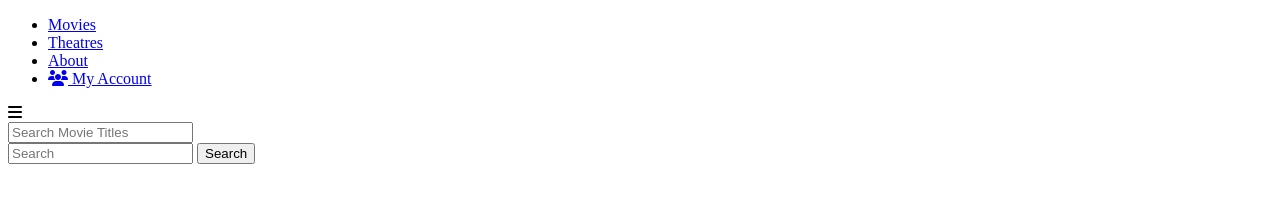
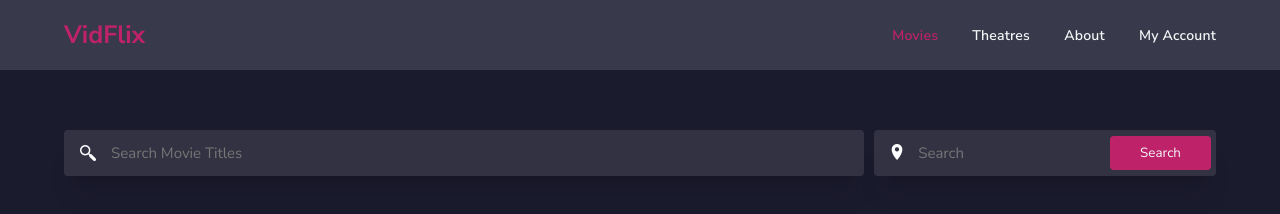
Before and after one commit to moorebarrett-jodiann/VidFlix, a website: page index.html in a window 1280 px wide. Drawn offline with Linux system fonts and the light colour scheme.

Commit message:
add header and search area

```diff
--- a/index.html
+++ b/index.html
@@ -19,29 +19,31 @@
         <main>
             <header>
                 <div class="container flexbox">
-                    <div class="logo-container"></div>
+                    <div class="logo-container"><h2>VidFlix</h2></div>
                     <div class="nav-container">
                         <nav>
                             <ul>
-                                <li><a href="#">Movies</a></li>
+                                <li class="default"><a href="#">Movies</a></li>
                                 <li><a href="#">Theatres</a></li>
                                 <li><a href="#">About</a></li>
-                                <li><a href="#"><i class="fa-solid fa-users"></i> My Account</a></li>
+                                <li><a href="#">My Account</a></li>
                             </ul>
                         </nav>
                     </div>
                     <div class="burger-menu"><i class="fa-solid fa-bars"></i></div>
                 </div>
             </header>
-            <section>
-                <div class="filter-container">
-                    <input type="text" placeholder="Search Movie Titles">
-                    <div class="search-container">
-                        <input type="text" placeholder="Search">
-                        <button>Search</button>
+            <section class="main">
+                <div class="movie-container container">
+                    <div class="filter-container flexbox">
+                        <input class="title-search" type="text" placeholder="Search Movie Titles">
+                        <div class="search-container flexbox">
+                            <input type="text" placeholder="Search">
+                            <button class="cta">Search</button>
+                        </div>
                     </div>
+                    <div class="movie-grid"></div>
                 </div>
-                <div class="movie-grid"></div>
             </section>
         </main>
     </body>
--- /dev/null
+++ b/src/stylesheet/base.css
@@ -0,0 +1,84 @@
+@import "./reset.css";
+
+:root {
+    /*greyscale*/
+    --app-dark-bg:#131313;
+    --app-light-bg:#e0e0e0;
+    --app-dark-grey:#2c2d33;
+    --app-medium-grey:#38394a;
+    --app-light-grey:#adadb0;
+    --app-white:#f1f2f3;
+    --app-black:#0b0b0b;
+    --app-light-text-color: #f4f6f8;
+    --app-dark-text-color: #1c1c1c;
+    --app-grey-text-color: #343434;
+
+    /*colors*/
+    --app-rich-black:#1b1b2e;
+    --app-navy: #0a192f;
+    --app-light-navy: #112240;
+    --app-lightest-navy: #233554;
+    --app-navy-shadow: rgba(0, 0, 0, 0.1) 0px 26px 30px -10px, rgba(0, 0, 0, 0.1) 0px 16px 10px -10px;
+    --app-dark-slate: #495670;
+    --app-slate: #8892b0;
+    --app-light-slate: #a8b2d1;
+    --app-lightest-slate: #ccd6f6;
+
+    --app-pink:#be236a;
+    --app-pink-hover:#9e255b;
+    --app-orange: #F89F5B;
+    --app-green: #18bfa1;
+    --app-blue: #33c0df;
+    --app-green-tint: rgba(100,255,218,0.1);
+
+    /*font-settings*/
+    --app-p-font-xxlarge: 24px;
+    --app-p-font-xlarge: 20px;
+    --app-p-font-large: 16px;
+    --app-p-font-regular: 14px;
+    --app-p-font-small: 12px;
+    --app-p-font-xsmall: 10px;
+    --app-p-font-xxsmall: 8px;
+
+    --app-h1: 35px;
+    --app-h2: 25px;
+    --app-h3: 15px;
+    --app-h4: 5px;
+    --app-letter-spacing: 0.2px;
+    --app-header-line-height: 70px;
+    --app-text-line-height: 50px;
+
+    /*transitions and settings*/
+    --app-transition: all 0.25s cubic-bezier(0.645,0.045,0.355,1);
+    --app-btn-padding: 8px 15px;
+    --app-border-radius: 4px;
+    --app-letter-spacing: 0.2px;
+    --app-main-transition: all 0.4s ease-in-out;
+}
+
+.container {
+    width: min(100% - 10vw, 2560px);
+    margin-inline: auto;
+}
+
+.flexbox {
+    display: flex;
+}
+
+header {
+    line-height: var(--app-header-line-height);
+    height: 70px;
+    background-color: var(--app-medium-grey);
+    min-width: 300px;
+    position: relative;
+    z-index: 10;
+}
+
+section.main {
+    background-color: var(--app-rich-black);
+    min-height: calc(100vh - 70px);
+    display: grid;
+    padding: 20px 0px;
+    position: relative;
+    z-index: 1;
+}
--- a/src/stylesheet/index.css
+++ b/src/stylesheet/index.css
@@ -0,0 +1,141 @@
+@import "./base.css";
+
+/* ======= HEADER ========*/
+header .flexbox {
+    justify-content: space-between;
+}
+
+header .logo-container h2 {
+    font-size: var(--app-h2);
+    color: var(--app-pink);
+}
+
+header .logo-container h2:hover {
+    cursor: pointer;
+}
+
+/* Show reular nav menu when screen width is 923px and above */
+@media only screen and (min-width: 923px) {
+
+    .burger-menu {
+        visibility: hidden;
+        display: none
+    }
+
+    .burger-menu i {
+        visibility: hidden;
+        display: none
+    }
+
+    nav ul {
+        list-style: none;
+    }
+
+    nav ul li {
+        visibility: visible;
+        display: inline;
+    }
+
+    nav ul li + li {
+        margin-left: 30px;
+    }
+
+    nav ul li a {
+        font-size: 14px;
+        font-weight: 600;
+        letter-spacing: var(--app-letter-spacing);
+        cursor: pointer;
+        text-decoration: none;
+        color: var(--app-light-text-color);
+        position: relative;
+        transition: var(--app-transition);
+    }
+
+    nav ul li.default a {
+        color: var(--app-pink);
+    }
+
+    nav ul li a:hover {
+        color: var(--app-pink);
+    }
+}
+
+
+/* Show hamburger icon when screen width is below 922px */
+@media only screen and (max-width: 922px) {
+    nav {
+        visibility: hidden;
+        display: none;
+    }
+
+    .burger-menu {
+        visibility: visible;
+        display: inline;
+        color: var(--app-light-text-color);
+        font-size: 16px;
+        margin-right: 20px;
+        transition: var(--app-transition);
+    }
+
+    .burger-menu:hover {
+        color: var(--app-pink);
+        cursor: pointer;
+    }
+}
+
+/* ========= MAIN ===============*/
+section .movie-container {
+    padding: 40px 0px;
+}
+
+section .movie-container .filter-container .title-search {
+    width: 70%;
+    margin-right: 10px;
+    height: 46px;
+    padding: 15px 4%;
+    background-color: rgba(255, 255, 255, 0.1);
+    border-radius: var(--app-border-radius);
+    box-shadow: var(--app-navy-shadow);
+    font-size: var(--app-p-font-regular);
+    color: var(--app-light-text-color);
+    background:  rgb(255 255 255 / 0.1) url("../images/search.png") no-repeat 15px 14px;
+    border: 1px solid transparent;
+}
+
+section .movie-container .filter-container .title-search:focus {
+    border: 1px solid rgba(255, 255, 255, 0.041);
+}
+
+section .movie-container .filter-container .search-container {
+    width: 30%;
+    height: 46px;
+    background-color: rgba(255, 255, 255, 0.1);
+    border-radius: var(--app-border-radius);
+    box-shadow: var(--app-navy-shadow);
+    font-size: var(--app-p-font-regular);
+    align-items: center;
+    justify-content: center;
+}
+
+section .movie-container .filter-container .search-container input[type="text"] {
+    width: 70%;
+    height: 100%;
+    background: transparent url("../images/pin.png") no-repeat 15px 14px;
+    padding: 15px 0 15px 13%;
+    color: var(--app-light-text-color);
+    font-size: var(--app-p-font-regular);
+}
+
+section .movie-container .filter-container .search-container button {
+    width: 30%;
+    height: 75%;
+    margin-right: 5px;
+    border-radius: var(--app-border-radius);
+    background-color: var(--app-pink);
+    color: var(--app-light-text-color);
+    transition: var(--app-transition);
+}
+
+section .movie-container .filter-container .search-container button:hover {
+    background-color: var(--app-pink-hover);
+}
```
Also changed, not shown: src/images/pin.png (added), src/images/search.png (added).
